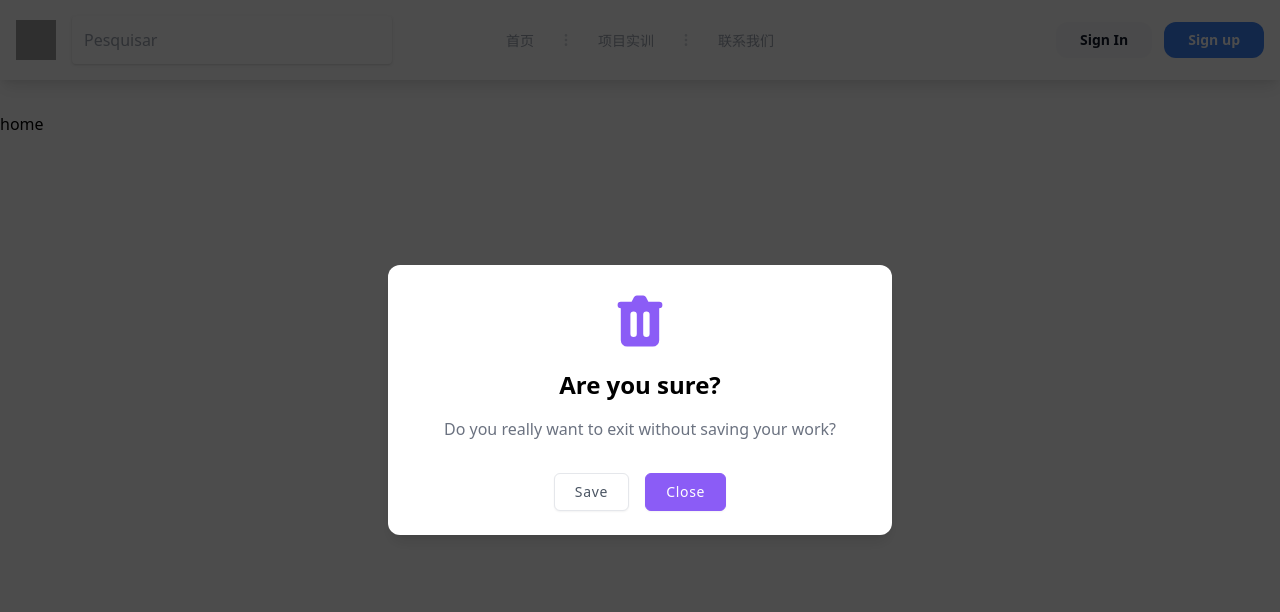
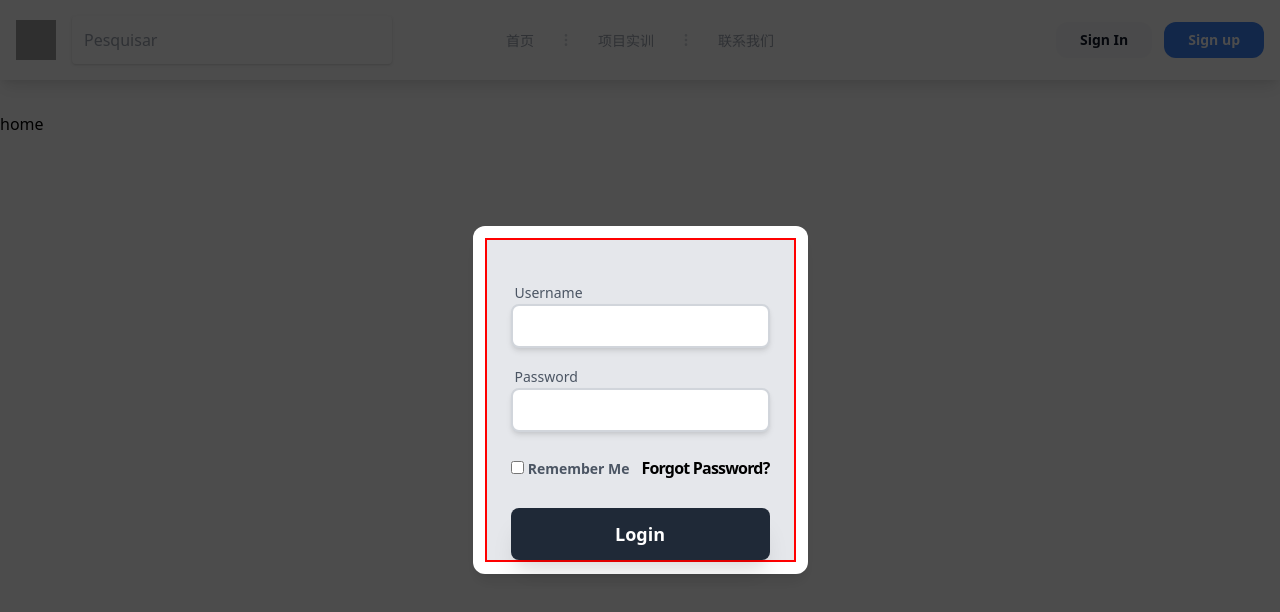
Before and after one commit to imycod/gok-ui-transform-pc-vue, a Vue app: page /home in a window 1280 px wide. Both pictures are taken after a click on the link "Sign In". Shown: the top 612 px of the page. Built offline with nearby package versions, Linux system fonts and the light colour scheme; grey boxes are pictures that could not be loaded.

Commit message:
feat：login-card

```diff
--- a/src/components/authentication/login-card/index.vue
+++ b/src/components/authentication/login-card/index.vue
@@ -9,38 +9,8 @@
         <div
             class="w-full max-w-lg p-3 relative mx-auto my-auto rounded-xl shadow-lg bg-white"
         >
-          <div>
-            <div class="text-center p-3 flex-auto justify-center leading-6">
-              <svg
-                  xmlns="http://www.w3.org/2000/svg"
-                  class="w-16 h-16 flex items-center text-purple-500 mx-auto"
-                  viewBox="0 0 20 20"
-                  fill="currentColor"
-              >
-                <path
-                    fill-rule="evenodd"
-                    d="M9 2a1 1 0 00-.894.553L7.382 4H4a1 1 0 000 2v10a2 2 0 002 2h8a2 2 0 002-2V6a1 1 0 100-2h-3.382l-.724-1.447A1 1 0 0011 2H9zM7 8a1 1 0 012 0v6a1 1 0 11-2 0V8zm5-1a1 1 0 00-1 1v6a1 1 0 102 0V8a1 1 0 00-1-1z"
-                    clip-rule="evenodd"
-                />
-              </svg>
-              <h2 class="text-2xl font-bold py-4">Are you sure?</h2>
-              <p class="text-md text-gray-500 px-8">
-                Do you really want to exit without saving your work?
-              </p>
-            </div>
-            <div class="p-3 mt-2 text-center space-x-4 md:block">
-              <button
-                  class="mb-2 md:mb-0 bg-white px-5 py-2 text-sm shadow-sm font-medium tracking-wider border text-gray-600 rounded-md hover:shadow-lg hover:bg-gray-100"
-              >
-                Save
-              </button>
-              <button
-                  @click="onToggle"
-                  class="mb-2 md:mb-0 bg-purple-500 border border-purple-500 px-5 py-2 text-sm shadow-sm font-medium tracking-wider text-white rounded-md hover:shadow-lg hover:bg-purple-600"
-              >
-                Close
-              </button>
-            </div>
+          <div class="bd">
+            <login></login>
           </div>
         </div>
       </div>
@@ -49,6 +19,7 @@
 </template>
 
 <script>
+import login from "./login.vue"
 export default {
   name: 'index',
   data() {
@@ -70,7 +41,10 @@ export default {
         this.$store.commit('authentication/setShowLogin',false)
       }
     }
-  }
+  },
+  components: {
+    login,
+  },
 }
 </script>
 
--- a/src/components/register/index.vue
+++ b/src/components/authentication/login-card/login.vue
@@ -1,16 +1,9 @@
 <template>
-  <div class="bg-gray-200 min-h-screen font-sans">
+  <div class="bg-gray-200  font-sans">
     <div class="max-w-sm mx-auto px-6">
       <div class="relative flex flex-wrap">
         <div class="w-full relative">
           <div class="mt-6">
-            <div class="mb-5 pb-1border-b-2 text-center font-base text-gray-700">
-              <span>By <a class="text-blue-500" href="https://twitter.com/framansi">@framansi</a></span>
-            </div>
-            <div class="text-center font-semibold text-black">
-              Lorem ipsum dolor, sit amet?
-            </div>
-
             <form class="mt-8">
               <div class="mx-auto max-w-lg">
                 <div class="py-2">
@@ -38,23 +31,17 @@
                         </path>
                       </svg>
 
-                      <svg class="h-6 text-gray-700" fill="none" @click="show = !show"
-                           :class="{'block': !show, 'hidden':show }" xmlns="http://www.w3.org/2000/svg"
-                           viewbox="0 0 640 512">
-                        <path fill="currentColor"
-                              d="M320 400c-75.85 0-137.25-58.71-142.9-133.11L72.2 185.82c-13.79 17.3-26.48 35.59-36.72 55.59a32.35 32.35 0 0 0 0 29.19C89.71 376.41 197.07 448 320 448c26.91 0 52.87-4 77.89-10.46L346 397.39a144.13 144.13 0 0 1-26 2.61zm313.82 58.1l-110.55-85.44a331.25 331.25 0 0 0 81.25-102.07 32.35 32.35 0 0 0 0-29.19C550.29 135.59 442.93 64 320 64a308.15 308.15 0 0 0-147.32 37.7L45.46 3.37A16 16 0 0 0 23 6.18L3.37 31.45A16 16 0 0 0 6.18 53.9l588.36 454.73a16 16 0 0 0 22.46-2.81l19.64-25.27a16 16 0 0 0-2.82-22.45zm-183.72-142l-39.3-30.38A94.75 94.75 0 0 0 416 256a94.76 94.76 0 0 0-121.31-92.21A47.65 47.65 0 0 1 304 192a46.64 46.64 0 0 1-1.54 10l-73.61-56.89A142.31 142.31 0 0 1 320 112a143.92 143.92 0 0 1 144 144c0 21.63-5.29 41.79-13.9 60.11z">
-                        </path>
-                      </svg>
-
                     </div>
                   </div>
                 </div>
-                <div class="flex justify-between"><label class="block text-gray-500 font-bold my-4"><input type="checkbox"
+                <div class="flex justify-between"><label class="block text-gray-500 font-bold my-4"><input
+                    type="checkbox"
                     class="leading-loose text-pink-600"> <span class="py-2 text-sm text-gray-600 leading-snug"> Remember
                     Me </span></label> <label class="block text-gray-500 font-bold my-4"><a
                     href="#"
                     class="cursor-pointer tracking-tighter text-black border-b-2 border-gray-200 hover:border-gray-400"><span>Forgot
-                      Password?</span></a></label></div> <button class="mt-3 text-lg font-semibold
+                      Password?</span></a></label></div>
+                <button class="mt-3 text-lg font-semibold
                 bg-gray-800 w-full text-white rounded-lg
                 px-6 py-3 block shadow-xl hover:text-white hover:bg-black">
                   Login
```
Lines whose indentation alone changed are shown as unchanged.
